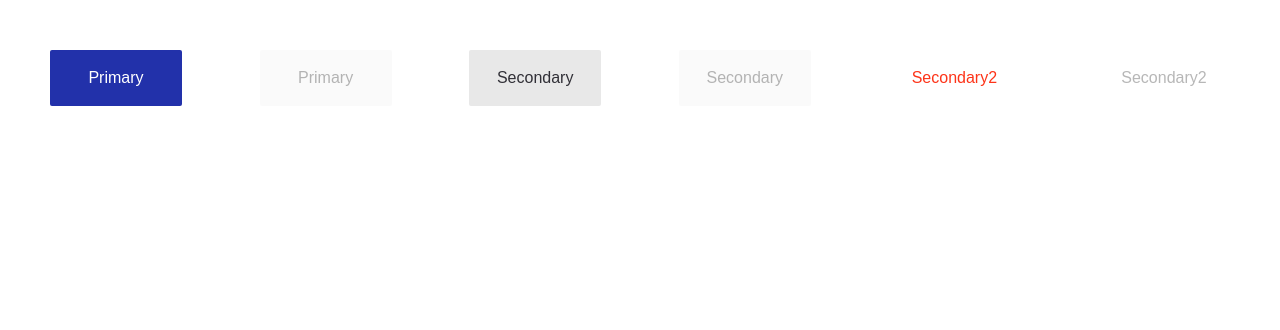
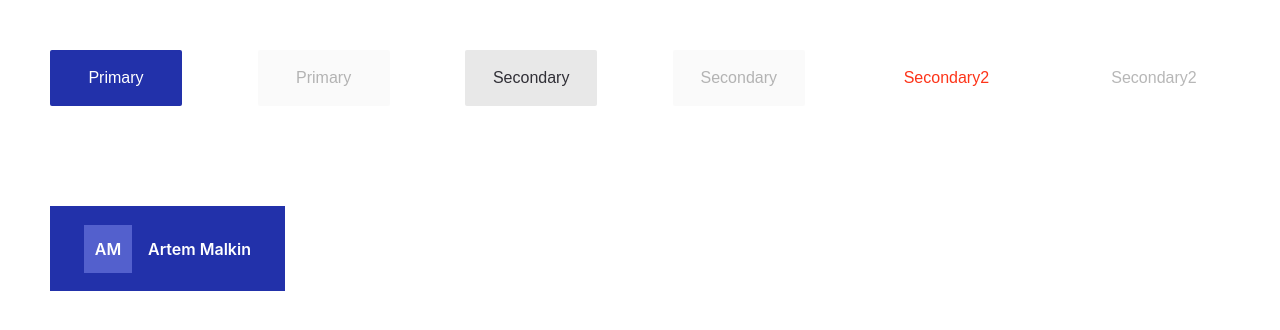
Before and after one commit to NikitaProshyn/FE28ThirdBlock, a React (Create React App) app: page / in a window 1280 px wide. Shown: the top 330 px of the page. Built offline with nearby package versions, Linux system fonts and the light colour scheme.

Commit message:
working with props

```diff
--- a/src/App.module.css
+++ b/src/App.module.css
@@ -1,8 +1,7 @@
 .app {
    height: 100vh;
    padding: 50px;
-   display: flex;
-   justify-content: space-between;
+   max-width: 1170px;
 }
 
 .button {
@@ -13,6 +12,11 @@
    font-size: 16px;
    cursor: pointer;
    transition: 1s;
+}
+
+.buttons_wrap {
+   display: flex;
+   justify-content: space-between;
 }
 
 .primary {
@@ -46,3 +50,35 @@
 .secondary2Disabled {
    background-color: white;
 }
+
+.user {
+   margin-top: 100px;
+   width: 235px;
+   height: 85px;
+   background-color: #2231aa;
+   display: flex;
+   justify-content: center;
+   align-items: center;
+}
+
+.user p {
+   color: #fff;
+   font-size: 16px;
+   font-weight: 600;
+   display: flex;
+   text-align: center;
+   align-items: center;
+}
+
+.user p:before {
+   content: 'AM';
+   display: flex;
+   align-items: center;
+   justify-content: center;
+   width: 48px;
+   height: 48px;
+   background-color: #5360cd;
+   margin-right: 16px;
+   font-size: 16px;
+   font-weight: 600;
+}
--- a/src/App.tsx
+++ b/src/App.tsx
@@ -14,9 +14,18 @@ const Button = ({ title, click, className, condition }: any) => {
    );
 };
 
+const User = ({ userName }: any) => {
+   return (
+      <div className={styles.user}>
+         <p>{userName}</p>
+      </div>
+   );
+};
+
 function App() {
    return (
       <div className={styles.app}>
+         <div className={styles.buttons_wrap}>
             <Button
                title={'Primary'}
                click={() => alert('Hello from Primary')}
@@ -45,6 +54,9 @@ function App() {
                className={styles.secondary2Disabled}
             />
          </div>
+
+         <User userName={'Artem Malkin'} />
+      </div>
    );
 }
 
```
Lines whose indentation alone changed are shown as unchanged.
